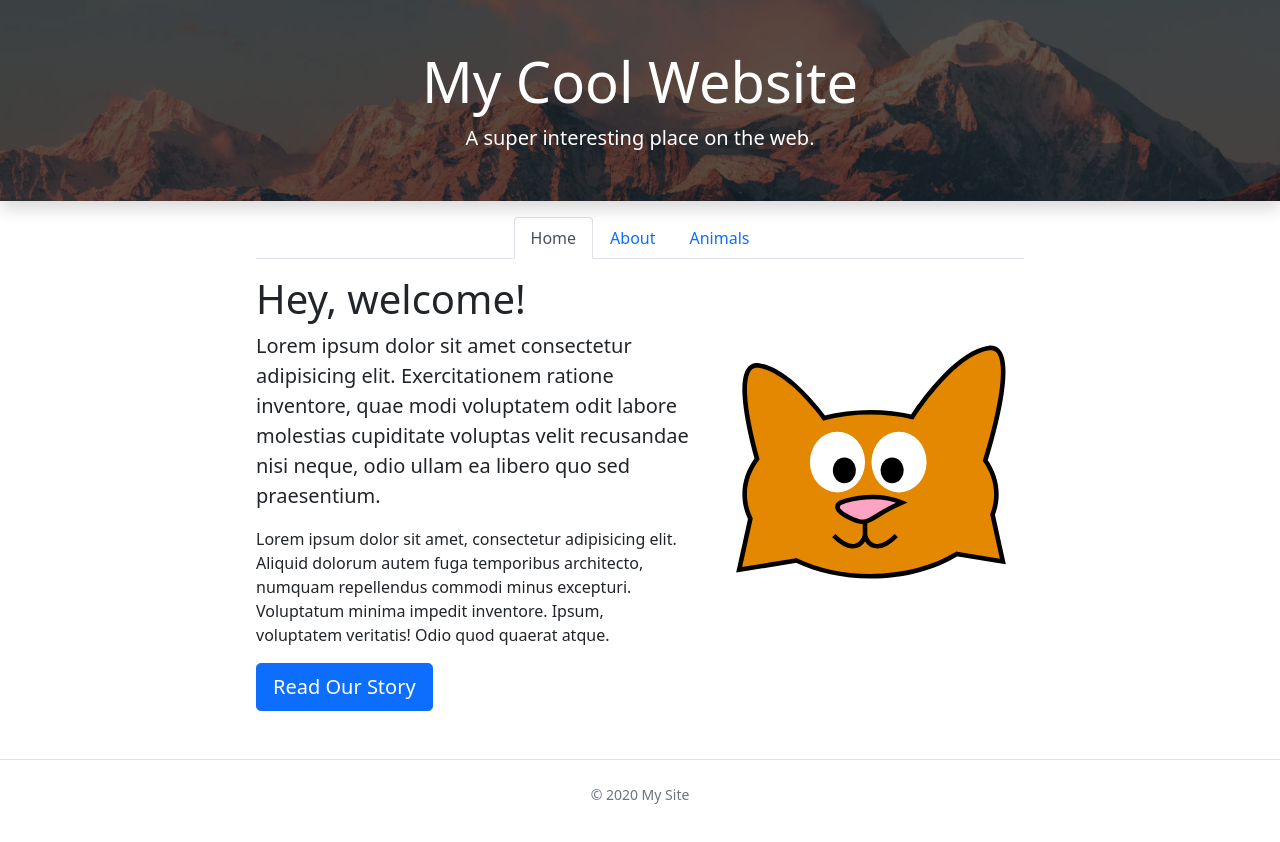
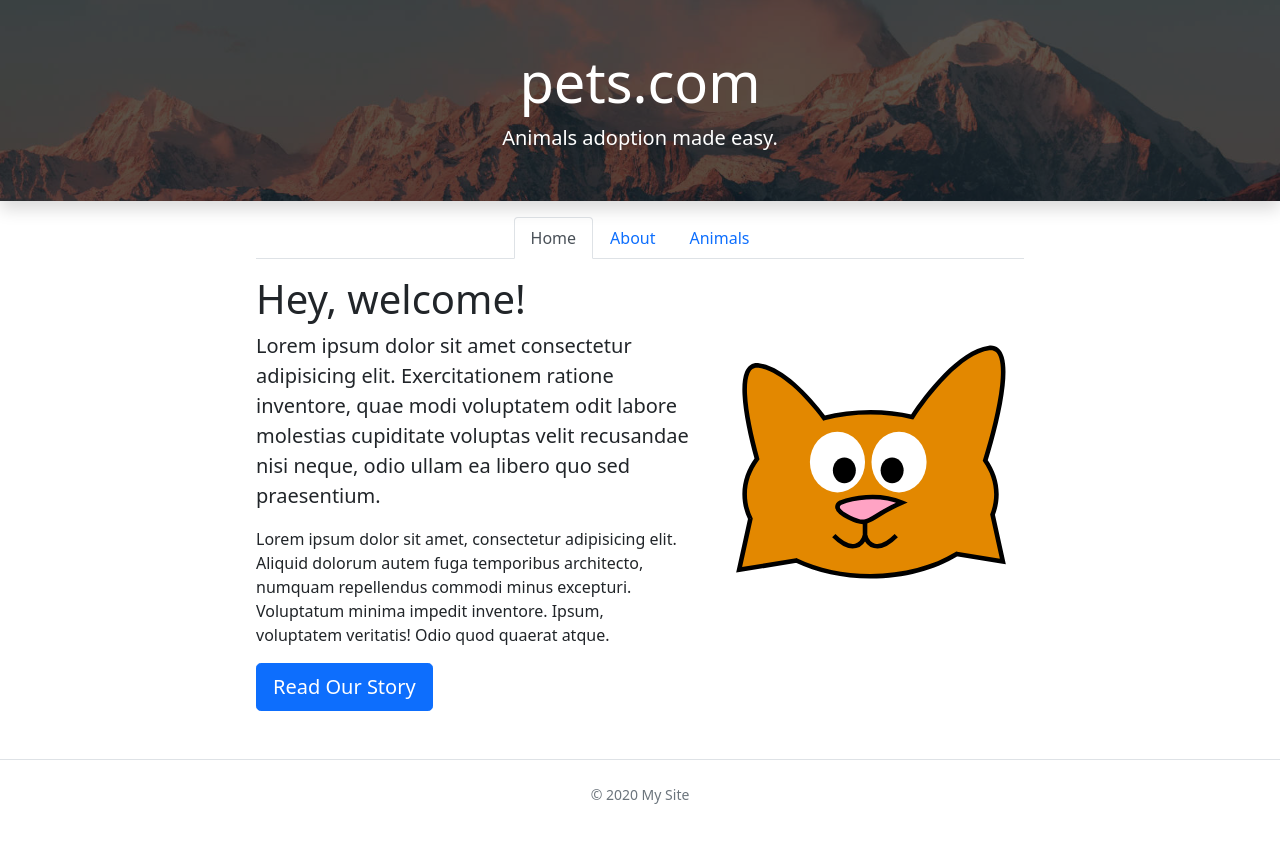
Before and after one commit to kai-media1/web-secound, a plain HTML site: page index.html in a window 1280 px wide. Drawn offline with nearby package versions, Linux system fonts and the light colour scheme.

Commit message:
changed site name

```diff
--- a/index.html
+++ b/index.html
@@ -8,8 +8,8 @@
   </head>
   <body>
     <div class="my-bg-photo bg-secondary text-white py-5 text-center shadow">
-      <h1 class="display-4">My Cool Website</h1>
-      <p class="lead mb-0">A super interesting place on the web.</p>
+      <h1 class="display-4">pets.com</h1>
+      <p class="lead mb-0">Animals adoption made easy.</p>
     </div>
 
     <div class="container my-custom-container pt-3">
```
